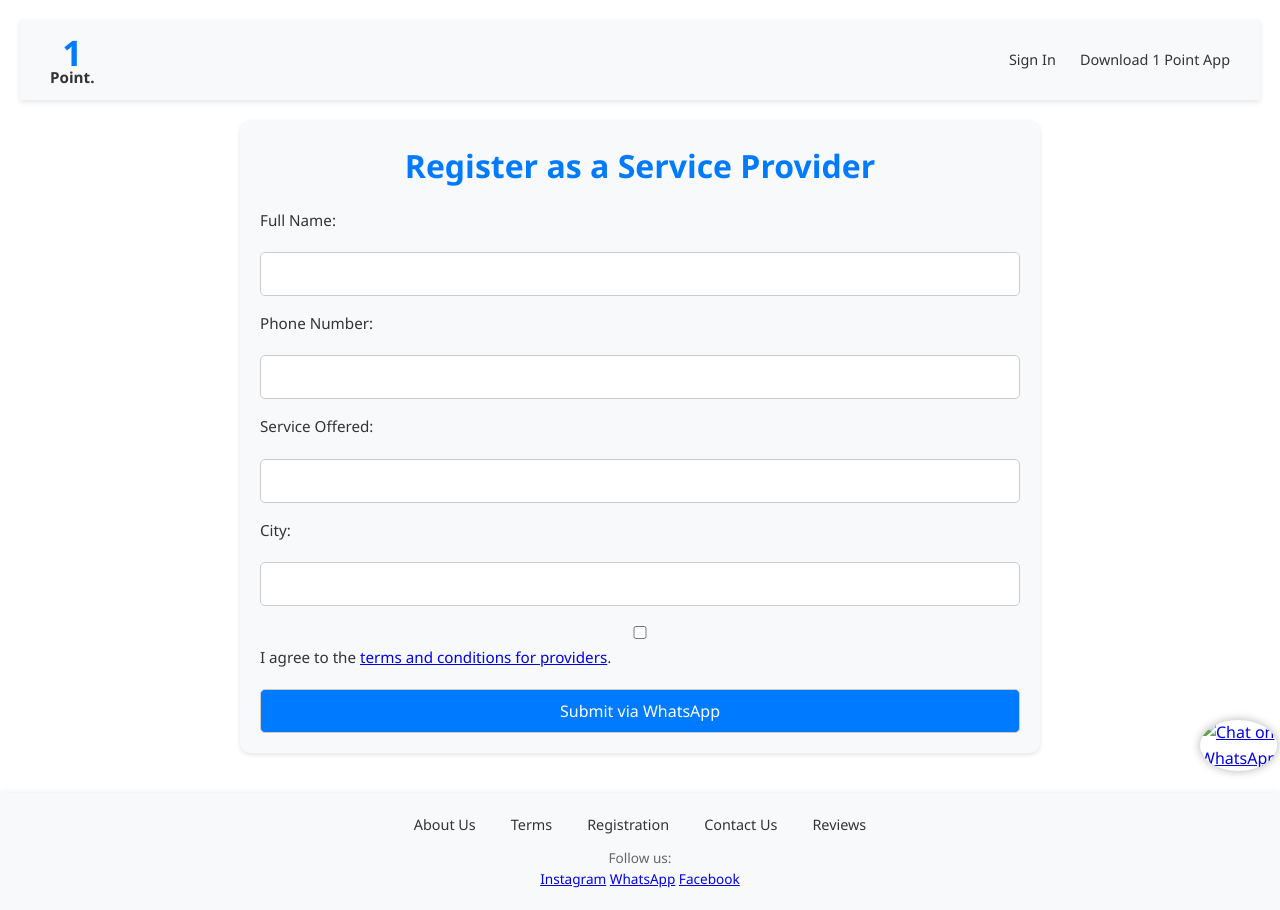
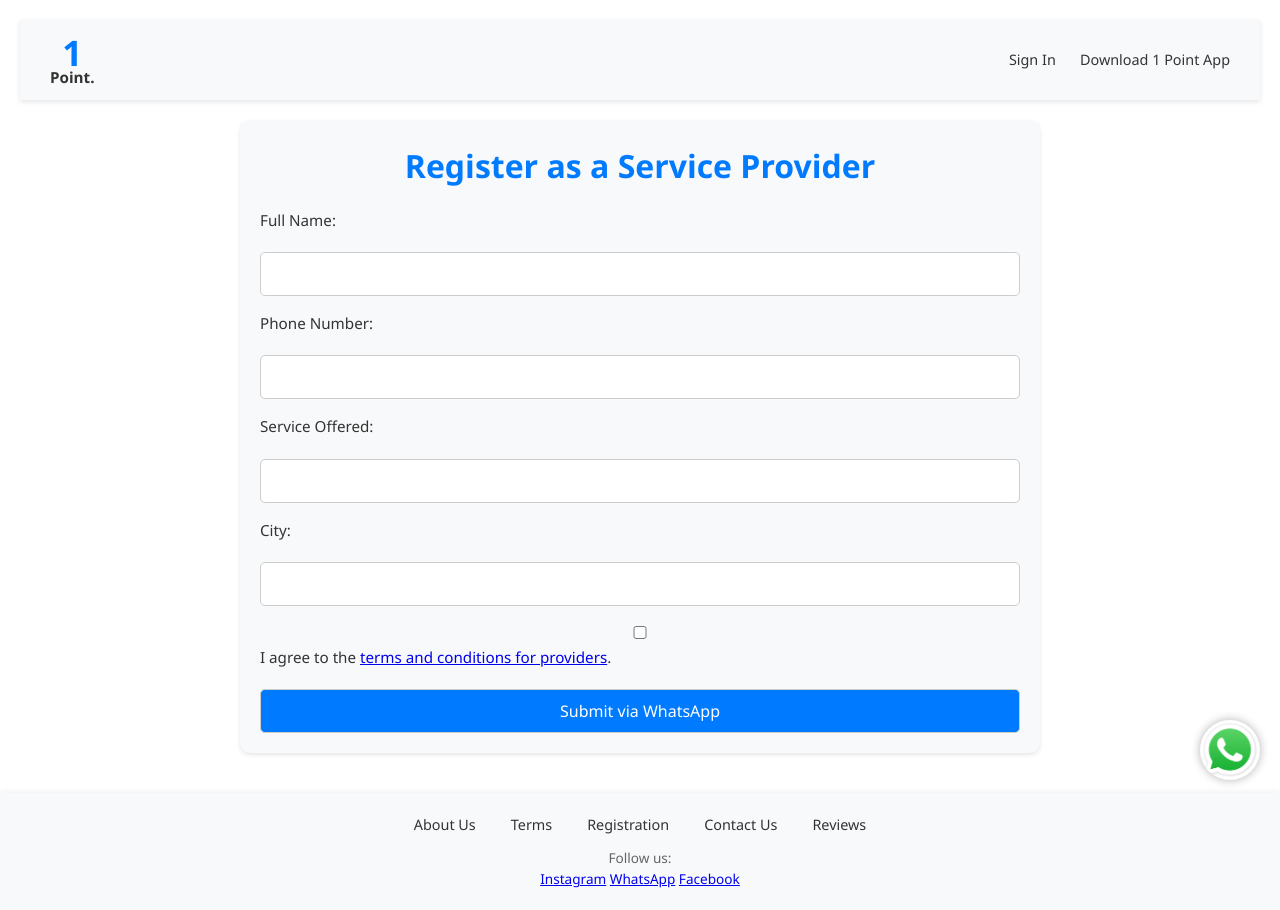
Before and after one commit to Kapsswu/1point-service, a website: page public/registration.html in a window 1280 px wide. Drawn offline with Linux system fonts and the light colour scheme.

Commit message:
Update registration.html

```diff
--- a/public/registration.html
+++ b/public/registration.html
@@ -83,7 +83,7 @@
 
   <!-- Floating WhatsApp Button -->
   <a href="https://wa.me/916009982567" class="floating-whatsapp" target="_blank">
-    <img src="whatsapp-icon.png" alt="Chat on WhatsApp" />
+    <img src="image/whatsapp-icon.png" alt="Chat on WhatsApp" />
   </a>
 
 </body>
```
